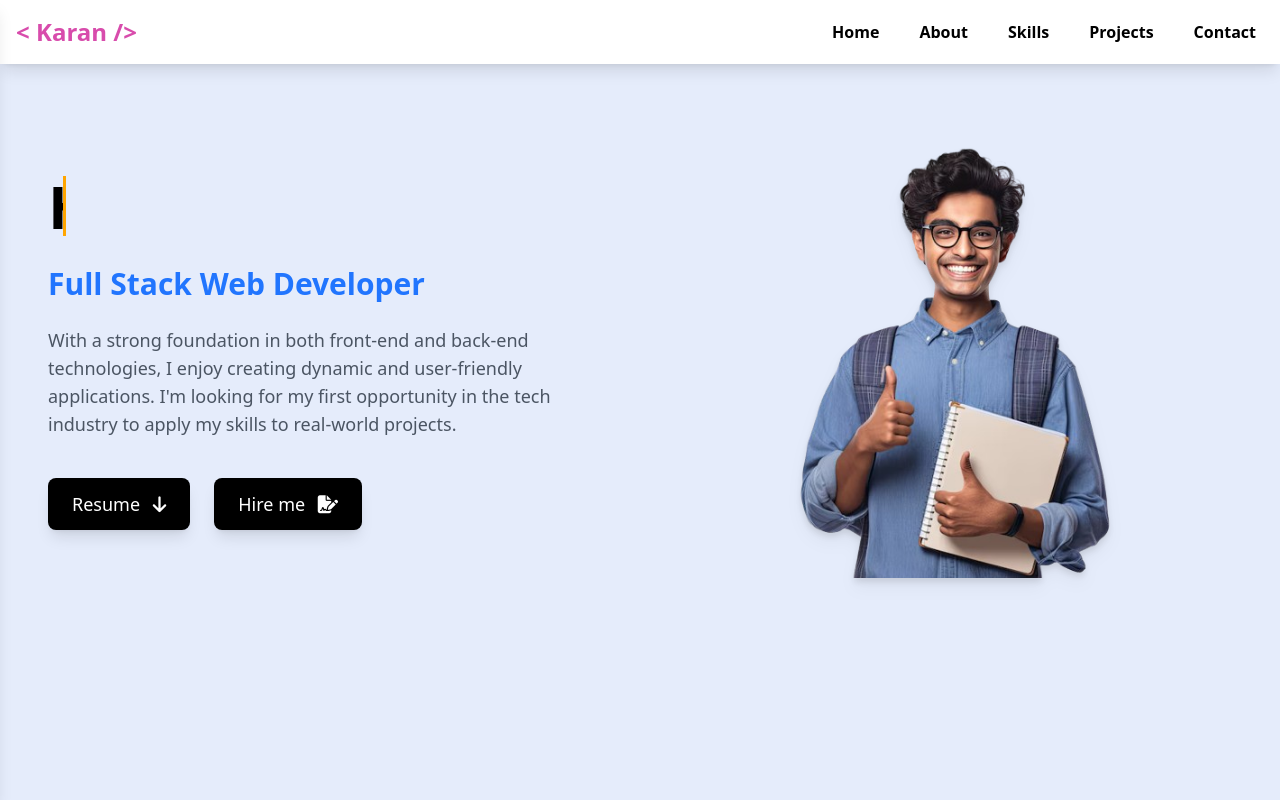
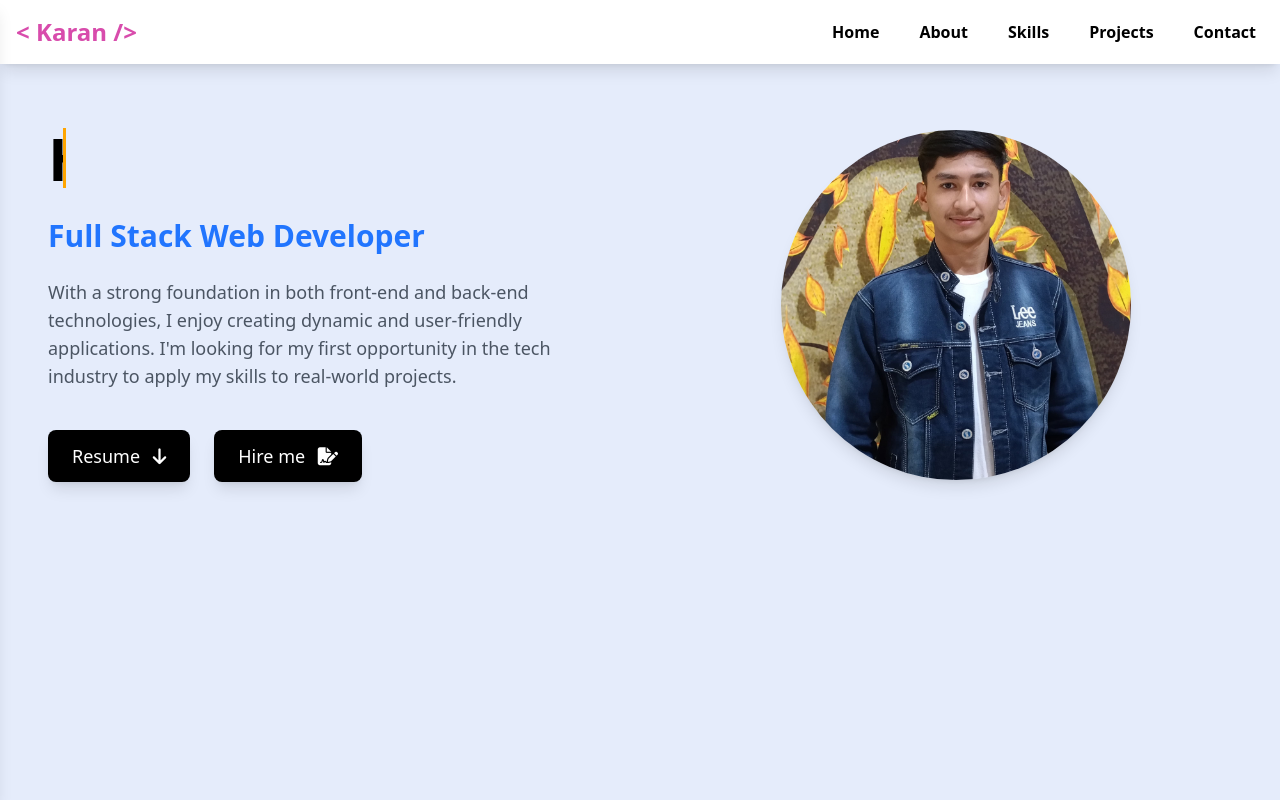
Before and after one commit to KaranSinghBhandari0/Portfolio, a React (Vite) app: page / in a window 1280 px wide. Shown: the top 800 px of the page. Built offline with nearby package versions, Linux system fonts and the light colour scheme.

Commit message:
updated profile image

```diff
--- a/src/pages/Home.jsx
+++ b/src/pages/Home.jsx
@@ -3,7 +3,7 @@ import React from 'react';
 export default function Home() {
     return (
         <div className="bg-[#e5ecfb] min-h-screen pt-20" id="home">
-        <div className="w-full max-w-7xl mx-auto flex flex-col md:flex-row items-center gap-12 md:gap-20 p-6 md:p-12">
+            <div className="w-full max-w-7xl mx-auto flex flex-col lg:flex-row items-center gap-12 md:gap-20 p-6 md:p-12">
 
                 {/* Left Section - Text Content */}
                 <div className="w-full max-w-[600px]">
@@ -36,11 +36,13 @@ export default function Home() {
 
                 {/* Right Section - Image */}
                 <div className="w-full flex justify-center">
+                    <div className="w-[250px] h-[250px] sm:w-[300px] sm:h-[300px] lg:w-[350px] lg:h-[350px] rounded-full overflow-hidden shadow-lg">
                         <img
-                    src="/studentImg.png"
+                            src="/profilePic.jpg"
                             alt="Karan's profile"
-                    className="max-w-[300px] sm:max-w-[400px] md:max-w-[450px] w-full drop-shadow-lg rounded-lg"
+                            className="w-full h-full object-cover"
                         />
+                    </div>
                 </div>
 
             </div>
```
Also changed, not shown: public/profilePic.jpg (added). Lines whose indentation alone changed are shown as unchanged.
